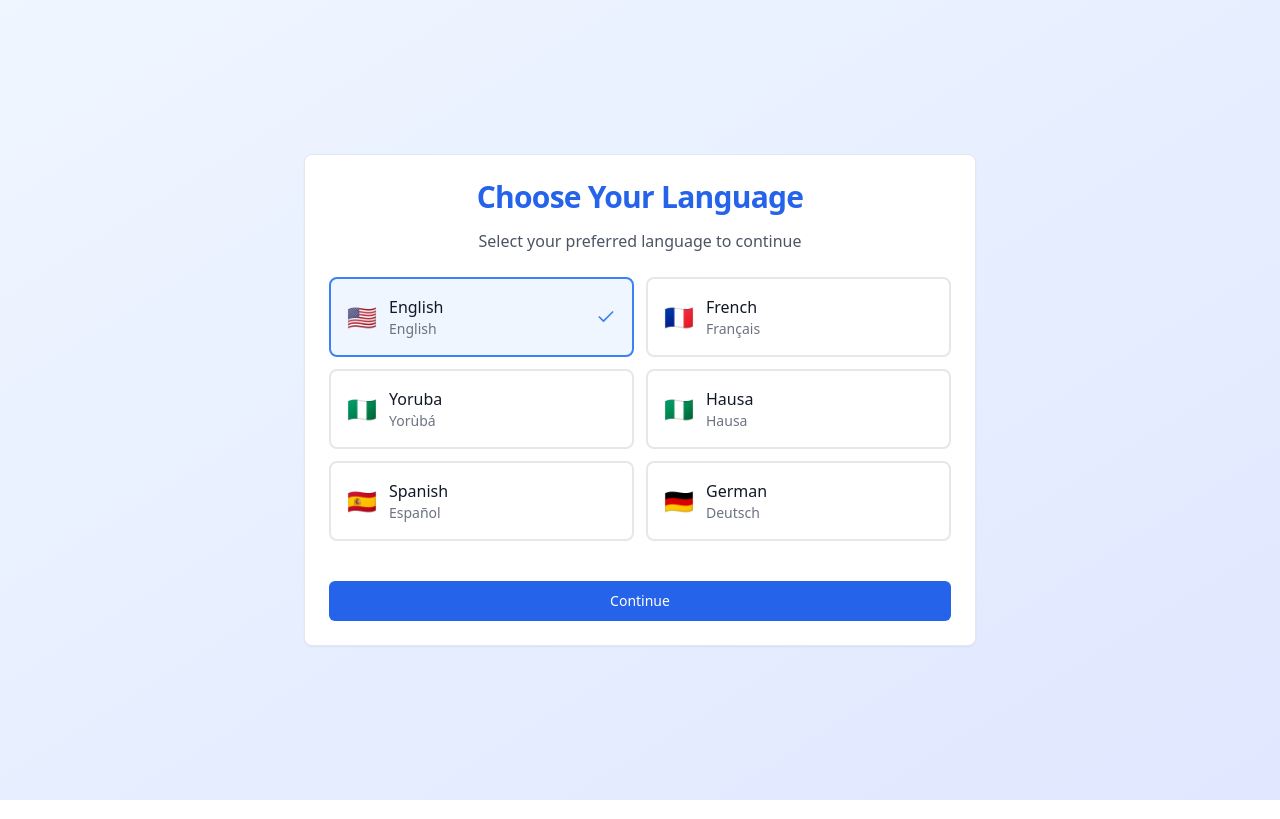
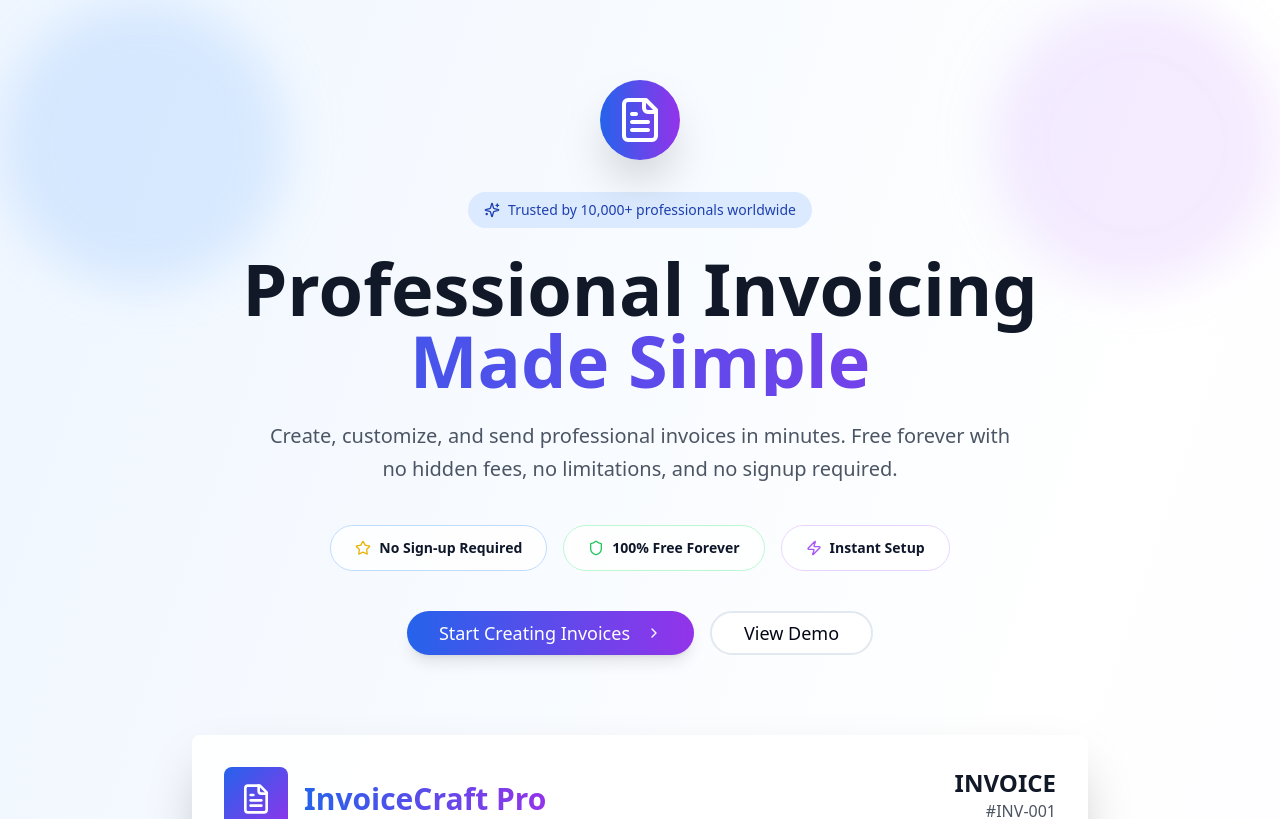
Before and after one commit to bspark23/Professional-invoice-app, a React (Vite) app: page / in a window 1280 px wide. Shown: the top 819 px of the page. Built offline with nearby package versions, Linux system fonts and the light colour scheme.

Commit message:
Fix: Landing page not showing
Ensure the landing page is displayed first.

```diff
--- a/src/App.tsx
+++ b/src/App.tsx
@@ -1,4 +1,5 @@
 
+import { useState, useEffect } from "react";
 import { Toaster } from "@/components/ui/toaster";
 import { Toaster as Sonner } from "@/components/ui/sonner";
 import { TooltipProvider } from "@/components/ui/tooltip";
@@ -8,10 +9,33 @@ import LanguageSelector from "./pages/LanguageSelector";
 import Welcome from "./pages/Welcome";
 import Index from "./pages/Index";
 import NotFound from "./pages/NotFound";
+import AppLandingPage from "@/components/AppLandingPage";
 
 const queryClient = new QueryClient();
 
-const App = () => (
+const App = () => {
+  // NEW: state for controlling the landing page globally
+  const [showLandingPage, setShowLandingPage] = useState(true);
+
+  useEffect(() => {
+    // Check localStorage first visit flag
+    const hasVisited = localStorage.getItem('invoicecraft-has-visited') === 'true';
+    setShowLandingPage(!hasVisited);
+  }, []);
+
+  const handleGetStarted = () => {
+    localStorage.setItem('invoicecraft-has-visited', 'true');
+    setShowLandingPage(false);
+  };
+
+  // If landing page should show, render *only* that first
+  if (showLandingPage) {
+    return (
+      <AppLandingPage onGetStarted={handleGetStarted} />
+    );
+  }
+
+  return (
     <QueryClientProvider client={queryClient}>
       <TooltipProvider>
         <Toaster />
@@ -28,5 +52,6 @@ const App = () => (
       </TooltipProvider>
     </QueryClientProvider>
   );
+};
 
 export default App;
```
Lines whose indentation alone changed are shown as unchanged.
